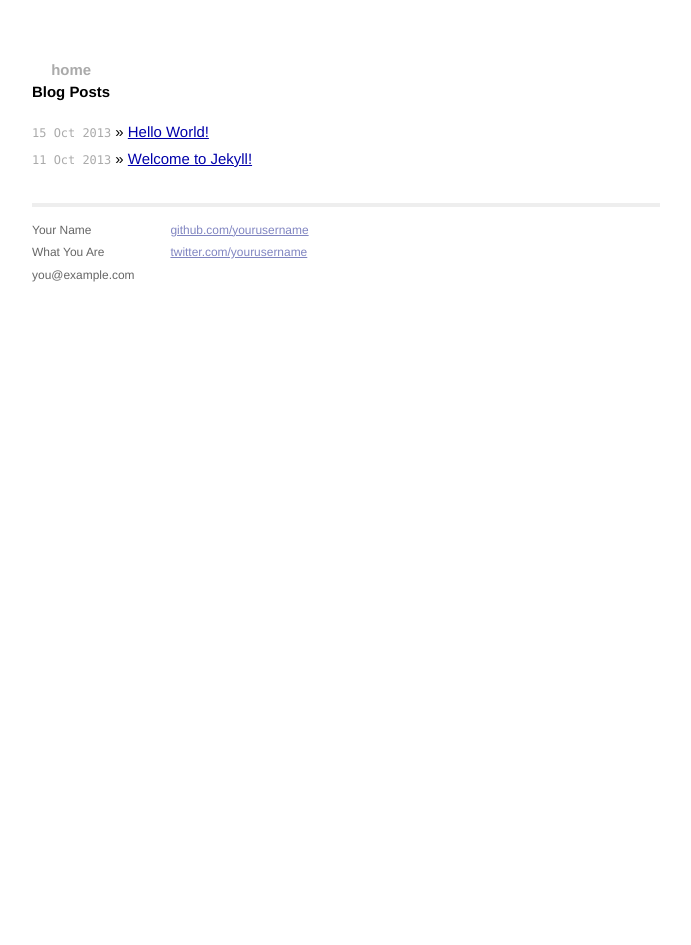
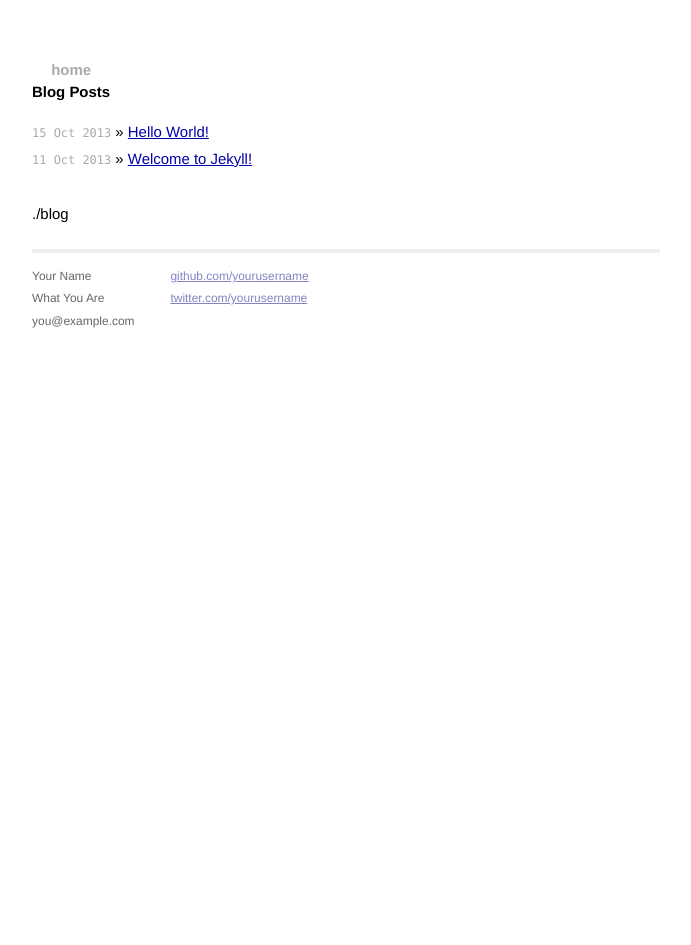
Before and after one commit to hyMiao/blog, a Jekyll site: the page built from index.html, in a window 1280 px wide. Shown: the whole page, without its empty margins (294-985 px from the left). Built offline with Jekyll 4.4.1, drawn with Linux system fonts in a browser that asks for light colours.

Commit message:
Fix bug 404

```diff
--- a/_config.yml
+++ b/_config.yml
@@ -1 +1 @@
-baseurl: /blog
+baseurl: ./blog
--- a/index.html
+++ b/index.html
@@ -7,7 +7,10 @@ title: Your New Jekyll Site
   <h1>Blog Posts</h1>
   <ul class="posts">
     {% for post in site.posts %}
-      <li><span>{{site.url}}{{ post.date | date_to_string }}</span> &raquo; <a href="{{ post.url }}">{{ post.title }}</a></li>
+      <li><span>{{ post.date | date_to_string }}</span> &raquo; <a href="{{ post.url }}">{{ post.title }}</a></li>
     {% endfor %}
   </ul>
 </div>
+<div>
+  <p class="new">{{ site.baseurl }}</p>
+</div>
```
